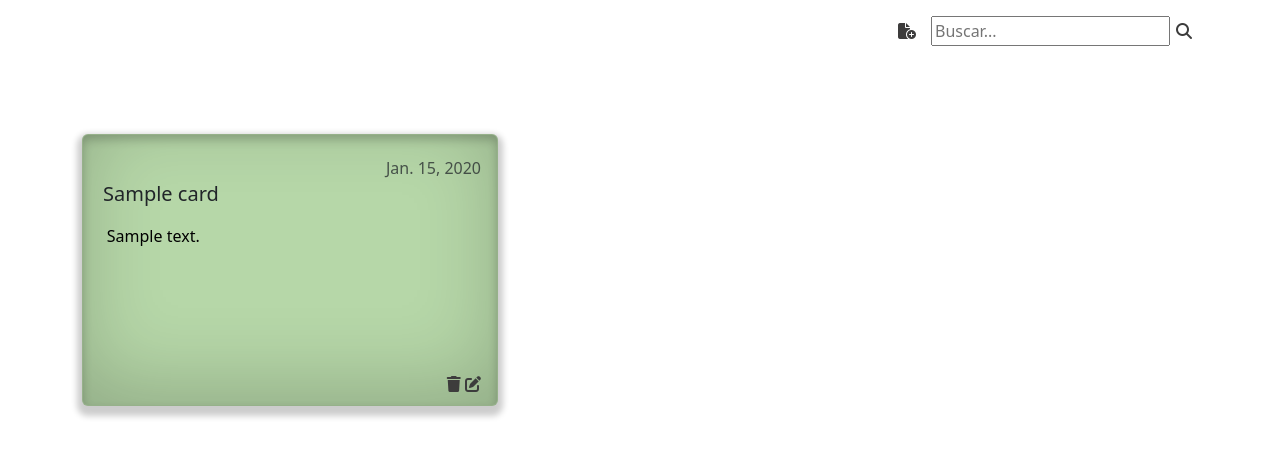
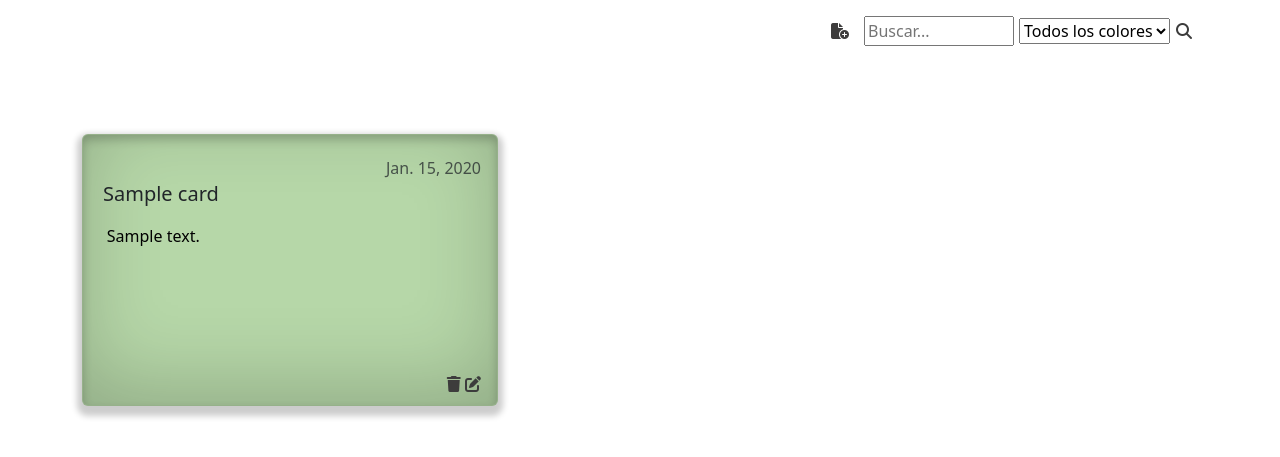
Before and after one commit to SlLVlNHA/EQUIPO4DI, a Django app: page /tablero/ in a window 1280 px wide. Shown: the part 69-526 px from the top of the page. Run offline with Django 5.2, Linux system fonts and the light colour scheme; tables that the repository leaves empty hold one stand-in row (values such as "Sample post"); some libraries are stand-ins or nearby versions.

Commit message:
Agregué filtrado por color y letrero cuando no hay resultados de búsqueda

```diff
--- a/cards/templates/cards/card_list.html
+++ b/cards/templates/cards/card_list.html
@@ -5,7 +5,16 @@
   <a href="new/" style="color:rgb(61, 60, 60); margin-right: 15px;"><i class="fa-solid fa-file-circle-plus"></i></a>
   <form action="{% url 'search_blogs' %}" method="get" style="display: flex; align-items: center;">
     {% csrf_token %}
-    <input type="text" name="q" placeholder="Buscar...">
+    <input type="text" name="q" placeholder="Buscar..." style="margin-right: 5px; width: 150px;">
+    <select name="color">
+      <option value="">Todos los colores</option>
+      <option value="0">Petal</option>
+      <option value="1">Poppy</option>
+      <option value="2">Stem</option>
+      <option value="3">Green</option>
+      <option value="4">Azul</option>
+      <option value="5">Rojo</option>
+    </select>
     <button type="submit" style="border: none; background: none; cursor: pointer;">
       <i class="fa-solid fa-magnifying-glass" style="color:rgb(60, 60, 60);"></i>
     </button>
@@ -13,6 +22,9 @@
 </div>
 <br>
 <div class="row mt-3">
+  {% if no_results_message %}
+  <p>{{ no_results_message }}</p>
+  {% else %}
   {% for card in cards %}
   <div class="col-md-4 mt-5">
     {% if card.color == 0 %}
@@ -31,7 +43,7 @@
                 <div class="card-body">
                   <h6 class="card-subtitle text-end text-body-secondary mt-2">{{card.date}}</h6>
                   <div class="tbox">
-                  <h5 class="card-title p-1" >{{card.title}}</h5>
+                    <h5 class="card-title p-1">{{card.title}}</h5>
                   </div>
 
                   <div class="background" style="color: #000000;">
@@ -41,23 +53,20 @@
                   </div>
 
                   <div class="mt-2" style="float:right">
-                  <a href="{% url 'delete_card' card.pk %}" style="color:rgb(61, 60, 60)"><i class="fas fa-trash"></i></a>
+                    <a href="{% url 'delete_card' card.pk %}" style="color:rgb(61, 60, 60)"><i
+                        class="fas fa-trash"></i></a>
                     <a href="#" class="ml-3" style="color:rgb(60, 60, 60)"><i class="fas fa-edit"></i></a>
                   </div>
                 </div>
               </div>
             </div>
 
-
-
-
-
-
   {% endfor %}
-
+  {% endif %}
 
           </div>
-    <br><p>
+          <br>
+          <p>
             {% if is_paginated %}
           <nav class="navbar navbar-expand-sm justify-content-center">
             <ul class="pagination">
--- a/cards/urls.py
+++ b/cards/urls.py
@@ -4,6 +4,6 @@ from . import views
 urlpatterns = [
     path('',views.CardListView.as_view(),name='tablero'),
     path('delete/<int:pk>', views.CardDeleteView.as_view(), name='delete_card'), #Abraham
-    path('search-blogs/',views.BlogSearchView.as_view(), name='search_blogs'), #Mau
+    path('search-blogs/',views.CardSearchView.as_view(), name='search_blogs'), #Mau
     path('new/', views.CardCreateView.as_view(), name='new_card'), #Gabriela
 ]
--- a/cards/views.py
+++ b/cards/views.py
@@ -31,7 +31,7 @@ class CardDeleteView(DeleteView):
     template_name = 'cards/delete_card.html'  # Plantilla que se utilizará para mostrar la confirmación de eliminación
 
 #Mau
-class BlogSearchView(ListView):
+class CardSearchView(ListView):
     model = Card
     template_name = 'card_list.html'
     context_object_name = 'cards'
@@ -40,8 +40,22 @@ class BlogSearchView(ListView):
     def get_queryset(self):
         queryset = super().get_queryset()
         query = self.request.GET.get('q')
+        color = self.request.GET.get('color')
 
         if query:
             queryset = queryset.filter(Q(title__icontains=query) | Q(content__icontains=query))
 
+        if color:
+            queryset = queryset.filter(color=color)
+
         return queryset
+
+    def get_context_data(self, **kwargs):
+        context = super().get_context_data(**kwargs)
+        query = self.request.GET.get('q')
+        color = self.request.GET.get('color')
+
+        if not context['cards'] and (query or color):
+            context['no_results_message'] = "No se encontraron tarjetas con esos criterios de búsqueda."
+
+        return context
```
Lines whose indentation alone changed are shown as unchanged.
